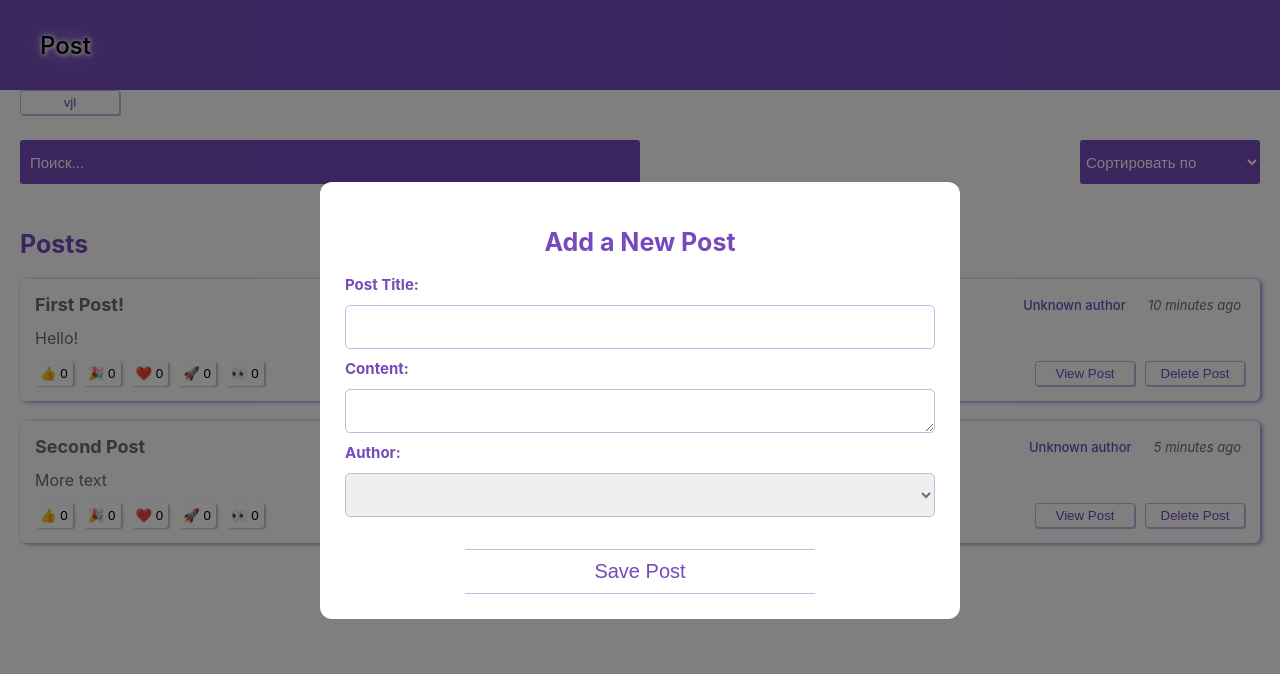
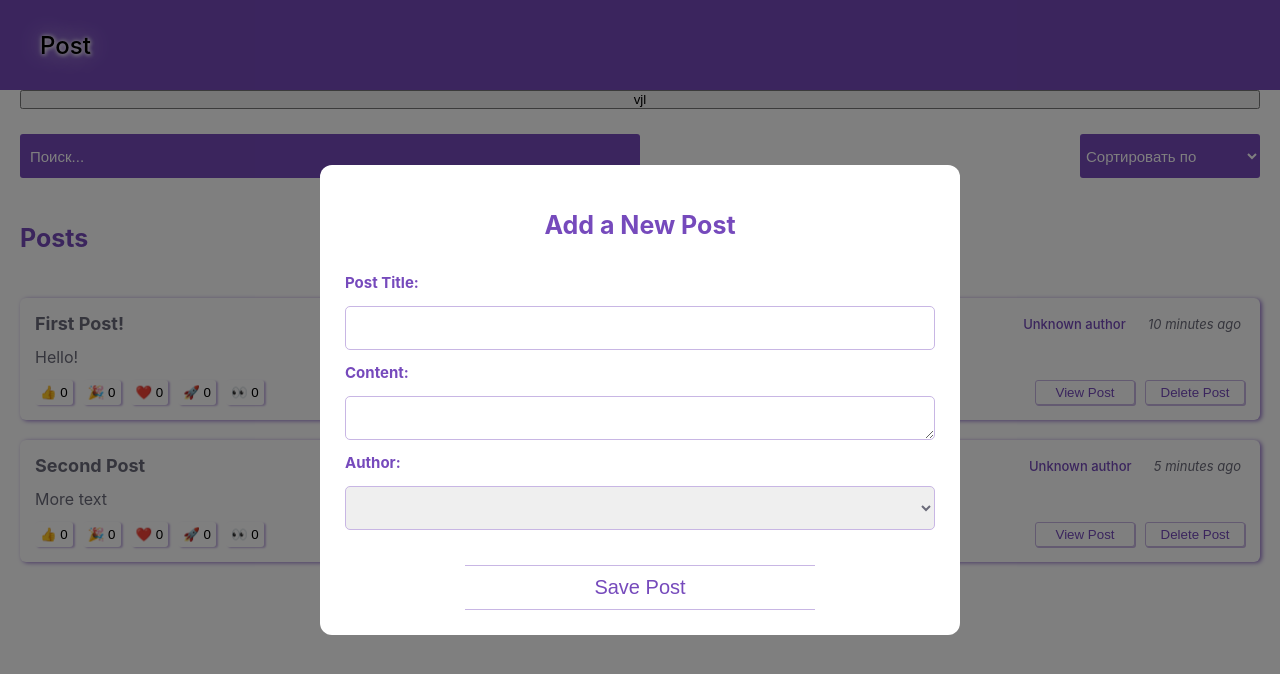
Before and after one commit to NatalyMaxi/my-redux-test, a React (Create React App) app: page /posts in a window 1280 px wide. Both pictures are taken after a click on the button "vjl". Shown: the top 674 px of the page. Built offline with nearby package versions, Linux system fonts and the light colour scheme.

Commit message:
edit adding a post

```diff
--- a/src/components/AddPostForm/AddPostForm.module.css
+++ /dev/null
@@ -1,26 +0,0 @@
-.addPostForm {
-  display: flex;
-  flex-direction: column;
-  width: 100%;
-}
-
-.title {
-  font-size: 25px;
-  color: var(--background-dark-purple);
-  margin: 20px 0;
-  align-self: center;
-}
-
-.form {
-  display: flex;
-  flex-direction: column;
-  gap: 12px;
-  width: 100%;
-}
-
-.option {
-  font-weight: 500;
-  font-size: 15px;
-  line-height: 16px;
-  color: var(--text-gray);
-}
--- a/src/components/AddPostForm/AddPostForm.jsx
+++ b/src/components/AddPostPopup/AddPostPopup.jsx
@@ -1,4 +1,4 @@
-import classes from './AddPostForm.module.css';
+import classes from './AddPostPopup.module.css';
 
 import { useState } from 'react';
 import { useDispatch, useSelector } from 'react-redux';
@@ -10,13 +10,14 @@ import Label from '../UI/inputFields/Label/Label';
 import Textarea from '../UI/inputFields/Textarea/Textarea';
 import Select from '../UI/inputFields/Select/Select';
 import ButtonSubmit from '../UI/button/ButtonSubmit/ButtonSubmit';
+import MyModal from '../UI/MyModal/MyModal';
+import Form from '../UI/Form/Form';
 
-const AddPostForm = ({ setVisible }) => {
+const AddPostPopup = ({ visible, setVisible }) => {
   const [title, setTitle] = useState('')
   const [content, setContent] = useState('')
   const [userId, setUserId] = useState('')
   const dispatch = useDispatch()
-
   const users = useSelector(state => state.users)
 
   const onTitleChanged = e => setTitle(e.target.value)
@@ -35,9 +36,8 @@ const AddPostForm = ({ setVisible }) => {
   const canSave = Boolean(title) && Boolean(content) && Boolean(userId)
 
   return (
-    <section className={classes.addPostForm}>
-      <h2 className={classes.title}>Add a New Post</h2>
-      <form className={classes.form}>
+    <MyModal visible={visible} setVisible={setVisible}>
+      <Form formTitle='Add a New Post' name='addNewPost'>
         <Label htmlFor='postTitle'>Post Title:</Label>
         <Input
           type='text'
@@ -76,9 +76,9 @@ const AddPostForm = ({ setVisible }) => {
           disabled={canSave ? false : true}>
           Save Post
         </ButtonSubmit>
-      </form>
-    </section>
+      </Form>
+    </MyModal>
   )
 }
 
-export default AddPostForm;
+export default AddPostPopup;
--- /dev/null
+++ b/src/components/AddPostPopup/AddPostPopup.module.css
@@ -0,0 +1,6 @@
+.option {
+  font-weight: 500;
+  font-size: 15px;
+  line-height: 16px;
+  color: var(--text-gray);
+}
--- a/src/components/App/App.js
+++ b/src/components/App/App.js
@@ -5,7 +5,7 @@ import { Routes, Route } from 'react-router-dom';
 import Navbar from '../Navbar/Navbar';
 import PostsList from '../PostsList/PostsList';
 import SinglePostPage from '../SinglePostPage/SinglePostPage';
-import EditPostForm from '../EditPostForm/EditPostForm';
+import EditPostPage from '../EditPostPage/EditPostPage';
 
 function App() {
 
@@ -16,7 +16,7 @@ function App() {
         <Routes>
           <Route path='/posts' element={<PostsList />} />
           <Route path='/posts/:postId' element={<SinglePostPage />} />
-          <Route path='/editPost/:postId' element={<EditPostForm />} />
+          <Route path='/editPost/:postId' element={<EditPostPage />} />
         </Routes>
       </div>
     </div>
--- a/src/components/EditPostForm/EditPostForm.jsx
+++ b/src/components/EditPostPage/EditPostPage.jsx
@@ -1,5 +1,3 @@
-import classes from './EditPostForm.module.css';
-
 import { useState } from 'react';
 import { useDispatch, useSelector } from 'react-redux';
 import { useParams, useNavigate } from 'react-router-dom';
@@ -10,20 +8,18 @@ import Input from '../UI/inputFields/Input/Input';
 import Label from '../UI/inputFields/Label/Label';
 import Textarea from '../UI/inputFields/Textarea/Textarea';
 import ButtonSubmit from '../UI/button/ButtonSubmit/ButtonSubmit';
+import Form from '../UI/Form/Form';
 
-const EditPostForm = () => {
+const EditPostPage = () => {
   const params = useParams()
   const { postId } = params
-
   const post = useSelector(state =>
     state.posts.find(post => post.id === postId)
   )
-
   const [title, setTitle] = useState(post.title)
   const [content, setContent] = useState(post.content)
-
   const dispatch = useDispatch()
-  const navigate = useNavigate();
+  const navigate = useNavigate()
 
   const onTitleChanged = e => setTitle(e.target.value)
   const onContentChanged = e => setContent(e.target.value)
@@ -38,9 +34,8 @@ const EditPostForm = () => {
   const canSave = Boolean(title) && Boolean(content)
 
   return (
-    <section className={classes.editPostForm}>
-      <h2 className={classes.title}>Edit Post</h2>
-      <form className={classes.form}>
+
+    <Form formTitle='Edit Post' name='editPost'>
       <Label htmlFor='postTitle'>Post Title:</Label>
       <Input
         type='text'
@@ -65,9 +60,8 @@ const EditPostForm = () => {
         disabled={canSave ? false : true}>
         Save Post
       </ButtonSubmit>
-      </form>
-    </section>
+    </Form>
   )
 }
 
-export default EditPostForm;
+export default EditPostPage;
--- /dev/null
+++ b/src/components/Post/Post.jsx
@@ -0,0 +1,45 @@
+import classes from './Post.module.css';
+
+import { Link } from 'react-router-dom';
+
+import PostAuthor from '../PostAuthor/PostAuthor';
+import TimeAgo from '../TimeAgo/TimeAgo';
+import ReactionButtons from '../ReactionButtons/ReactionButtons';
+
+const Post = ({ post, onClick }) => {
+
+  return (
+    <article className={classes.post}>
+      <div className={classes.postItems}>
+        <h3 className={classes.postTitle}>{post.title}</h3>
+        <div className={classes.postItem}>
+          <PostAuthor userId={post.user} />
+          <TimeAgo timestamp={post.date} />
+        </div>
+      </div>
+      <p className={classes.postContent}>{post.content.substring(0, 130)}</p>
+      <div className={classes.postItems}>
+        <ReactionButtons post={post} />
+        <div className={classes.buttonContainer}>
+          <Link to={`/posts/${post.id}`}
+            className={classes.viewButton}>
+            <button
+              className={classes.button}
+              type='button'
+            >
+              View Post
+            </button>
+          </Link>
+          <button
+            className={classes.button}
+            type='button'
+            onClick={onClick}>
+            Delete Post
+          </button>
+        </div>
+      </div>
+    </article>
+  )
+}
+
+export default Post;
--- /dev/null
+++ b/src/components/Post/Post.module.css
@@ -0,0 +1,73 @@
+.post {
+  display: flex;
+  flex-direction: column;
+  width: 100%;
+  box-shadow: 2px 1px 4px var(--background-purple);
+  border-radius: 6px;
+  padding: 15px;
+  margin-bottom: 20px;
+}
+
+.postItems {
+  display: flex;
+  align-items: center;
+  justify-content: space-between;
+}
+
+.postItem {
+  display: flex;
+  align-items: center;
+  justify-content: space-between;
+  min-width: 100px;
+  width: max-content;
+  gap: 15px;
+  border-radius: 3px;
+  padding: 2px 4px;
+}
+
+.postTitle {
+  font-size: 18px;
+  color: var(--text-gray);
+  margin: 0;
+}
+
+.postContent {
+  width: 100%;
+  font-size: 16px;
+  margin: 13px 0;
+  color: var(--text-gray);
+}
+
+.buttonContainer {
+  display: flex;
+  align-items: center;
+  gap: 10px;
+  align-self: flex-end;
+}
+
+.viewButton {
+  display: flex;
+  align-self: flex-end;
+  width: max-content;
+  text-decoration: none;
+}
+
+.viewButton:hover {
+  background-color: var(--background-dark-purple);
+}
+
+.button {
+  background-color: var(--main-white);
+  box-shadow: 1px 1px var(--background-light-purple);
+  color: var(--background-dark-purple);
+  border: 1px solid var(--background-light-purple);
+  width: 100px;
+  border-radius: 3px;
+  padding: 4px;
+  cursor: pointer;
+}
+
+button:hover {
+  background-color: var(--background-dark-purple);
+  color: var(--main-white);
+}
--- a/src/components/PostsList/PostsList.jsx
+++ b/src/components/PostsList/PostsList.jsx
@@ -2,40 +2,34 @@ import classes from './PostsList.module.css';
 
 import { useDispatch, useSelector } from 'react-redux';
 import { postDelete } from '../../redux/posts/postsSlice';
+import { useState } from 'react';
+import { CSSTransition, TransitionGroup } from 'react-transition-group';
 
-import { Link } from 'react-router-dom';
-import { useState } from 'react';
-
-import AddPostForm from '../AddPostForm/AddPostForm';
-import PostAuthor from '../PostAuthor/PostAuthor';
-import TimeAgo from '../TimeAgo/TimeAgo';
-import ReactionButtons from '../ReactionButtons/ReactionButtons';
+import { usePosts } from '../../hooks/usePosts';
 import FilteringPosts from '../FilteringPosts/FilteringPosts';
-import MyModal from '../UI/MyModal/MyModal';
-import { CSSTransition, TransitionGroup } from 'react-transition-group';
-import { usePosts } from '../../hooks/usePosts';
+import Post from '../Post/Post';
+import AddPostPopup from '../AddPostPopup/AddPostPopup';
 
 const PostsList = () => {
   const [filter, setFilter] = useState({ sort: '', query: '' })
   const [visible, setVisible] = useState(false)
   const posts = useSelector(state => state.posts)
   const dispatch = useDispatch()
-
   const sortedAndSearchedPosts = usePosts(posts, filter.sort, filter.query)
 
   return (
     <section className={classes.postsPage}>
       <button className={classes.button} onClick={() => setVisible(true)}>vjl</button>
-      <MyModal visible={visible} setVisible={setVisible}>
-        <AddPostForm setVisible={setVisible} />
-      </MyModal>
-      <div className={classes.postItems}>
+      <AddPostPopup visible={visible} setVisible={setVisible} />
+      <div className={classes.postsPageItems}>
         <FilteringPosts filter={filter} setFilter={setFilter} />
       </div>
-      <section className={classes.postsList}>
-        {sortedAndSearchedPosts.length !== 0
-          ? <div>
-            <h2 className={classes.title}>Posts</h2>
+        {
+          sortedAndSearchedPosts.length !== 0
+            ? <div> <h2 className={classes.title}>Posts</h2></div>
+            : <div>  <h3 className={classes.title}>Posts are missing</h3></div>
+        }
+      <div className={classes.postsPageList}>
         <TransitionGroup>
           {
             sortedAndSearchedPosts.map(post => (
@@ -44,49 +38,12 @@ const PostsList = () => {
                 timeout={500}
                 classNames={{ ...classes }}
               >
-                    <article className={classes.post}>
-                      <div className={classes.postItems}>
-                        <h3 className={classes.postTitle}>{post.title}</h3>
-                        <div className={classes.postItem}>
-                          <PostAuthor userId={post.user} />
-                          <TimeAgo timestamp={post.date} />
-                        </div>
-                      </div>
-                      <p className={classes.postContent}>{post.content.substring(0, 130)}</p>
-                      <div className={classes.postItems}>
-                        <ReactionButtons post={post} />
-                        <div className={classes.buttonContainer}>
-                          <Link to={`/posts/${post.id}`}
-                            className={classes.viewButton}>
-                            <button
-                              className={classes.button}
-                              type='button'
-                            >
-                              View Post
-                            </button>
-                          </Link>
-                          <button
-                            className={classes.button}
-                            type='button'
-                            onClick={() => {
-                              dispatch(postDelete(post))
-                            }}>
-                            Delete Post
-                          </button>
-                        </div>
-                      </div>
-                    </article>
+                <Post post={post} onClick={() => dispatch(postDelete(post))} />
               </CSSTransition>
-
             ))
           }
         </TransitionGroup>
-
       </div>
-          :
-          <h3 className={classes.title}>Posts are missing</h3>
-        }
-      </section>
     </section>
   )
 }
--- a/src/components/PostsList/PostsList.module.css
+++ b/src/components/PostsList/PostsList.module.css
@@ -5,17 +5,11 @@
   gap: 25px;
 }
 
-.postsList {
+.postsPageList {
   display: flex;
   flex-direction: column;
   gap: 15px;
   width: 100%;
-}
-
-.container {
-  display: flex;
-  align-items: center;
-  justify-content: space-between;
 }
 
 .title {
@@ -24,78 +18,10 @@
   color: var(--background-dark-purple);
 }
 
-.post {
-  display: flex;
-  flex-direction: column;
-  width: 100%;
-  box-shadow: 2px 1px 4px var(--background-purple);
-  border-radius: 6px;
-  padding: 15px;
-  margin-bottom: 20px;
-}
-
-.postItems {
+.postsPageItems {
   display: flex;
   align-items: center;
   justify-content: space-between;
-}
-
-.postItem {
-  display: flex;
-  align-items: center;
-  justify-content: space-between;
-  min-width: 100px;
-  width: max-content;
-  gap: 15px;
-  border-radius: 3px;
-  padding: 2px 4px;
-}
-
-.postTitle {
-  font-size: 18px;
-  color: var(--text-gray);
-  margin: 0;
-}
-
-.postContent {
-  width: 100%;
-  font-size: 16px;
-  margin: 13px 0;
-  color: var(--text-gray);
-}
-
-.buttonContainer {
-  display: flex;
-  align-items: center;
-  gap: 10px;
-  align-self: flex-end;
-}
-
-.viewButton {
-  display: flex;
-  align-self: flex-end;
-  width: max-content;
-  text-decoration: none;
-}
-
-.viewButton:hover {
-  background-color: var(--background-dark-purple);
-}
-
-.button {
-  background-color: var(--main-white);
-  box-shadow: 1px 1px var(--background-light-purple);
-  color: var(--background-dark-purple);
-  border: 1px solid var(--background-light-purple);
-  width: 100px;
-  border-radius: 3px;
-  padding: 4px;
-  cursor: pointer;
-}
-
-button:hover {
-  background-color: var(--background-dark-purple);
-  color: var(--main-white);
 }
 
 .enter {
--- /dev/null
+++ b/src/components/UI/Form/Form.jsx
@@ -0,0 +1,12 @@
+import classes from './Form.module.css';
+
+const Form = ({ children, formTitle, formName }) => {
+  return (
+    <form className={classes.form} name={formName}>
+      <h2 className={classes.formTitle}>{formTitle}</h2>
+      {children}
+    </form>
+)
+}
+
+export default Form;
--- a/src/components/EditPostForm/EditPostForm.module.css
+++ b/src/components/UI/Form/Form.module.css
@@ -1,19 +1,13 @@
-.editPostForm {
+.form {
   display: flex;
   flex-direction: column;
   width: 100%;
+  gap: 15px;
 }
 
-.title {
+.formTitle {
   font-size: 25px;
   color: var(--background-dark-purple);
   margin: 20px 0;
   align-self: center;
 }
-
-.form {
-  display: flex;
-  flex-direction: column;
-  gap: 12px;
-  width: 100%;
-}
```
Lines whose indentation alone changed are shown as unchanged.
